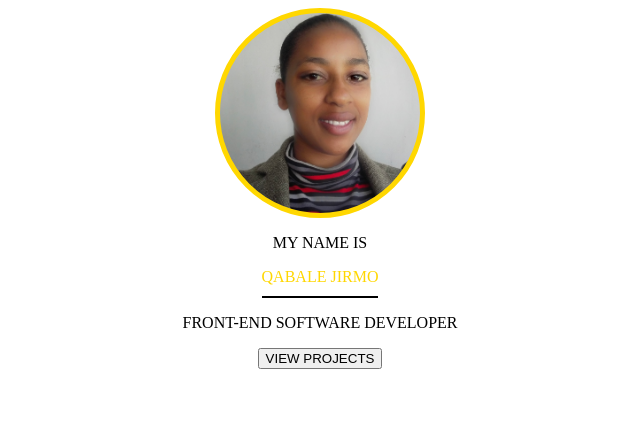
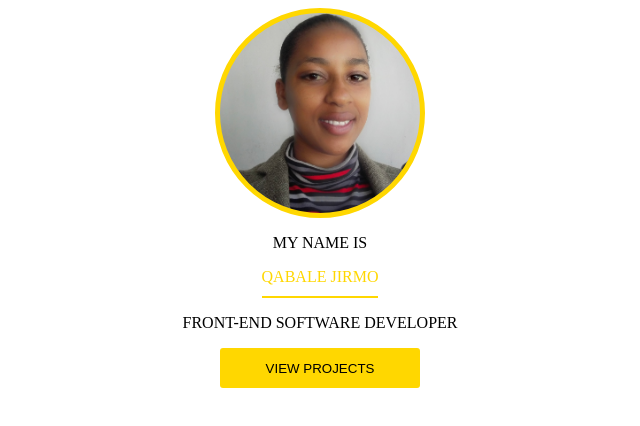
Before and after one commit to Qlibane/Portfolio, a plain HTML site: page index.html in a window 1280 px wide. Shown: the whole page, without its empty margins (320-960 px from the left). Drawn offline with Linux system fonts and the light colour scheme.

Commit message:
landing page styling

```diff
--- a/Styles/styles.css
+++ b/Styles/styles.css
@@ -26,8 +26,15 @@ img {
 }
 .bio-name {
     color: gold;
-    border-bottom: 2px solid black;
+    border-bottom: 2px solid gold;
     padding-bottom: 10px;
     margin: 0px;
 
 }
+button {
+    background-color: gold;
+    height: 40px;
+    width: 200px;
+    border-radius: 3px;
+    border: none;
+}
```
